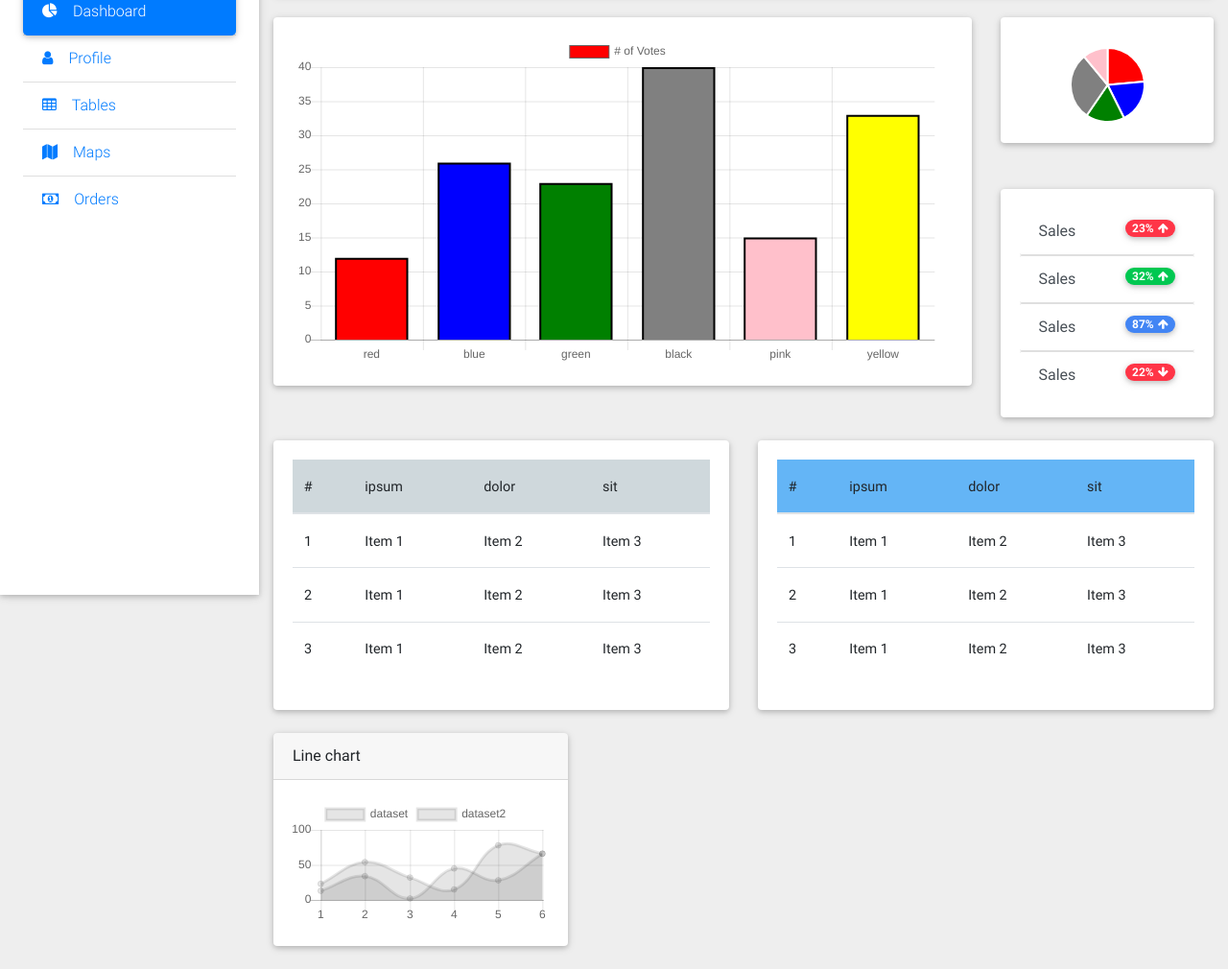
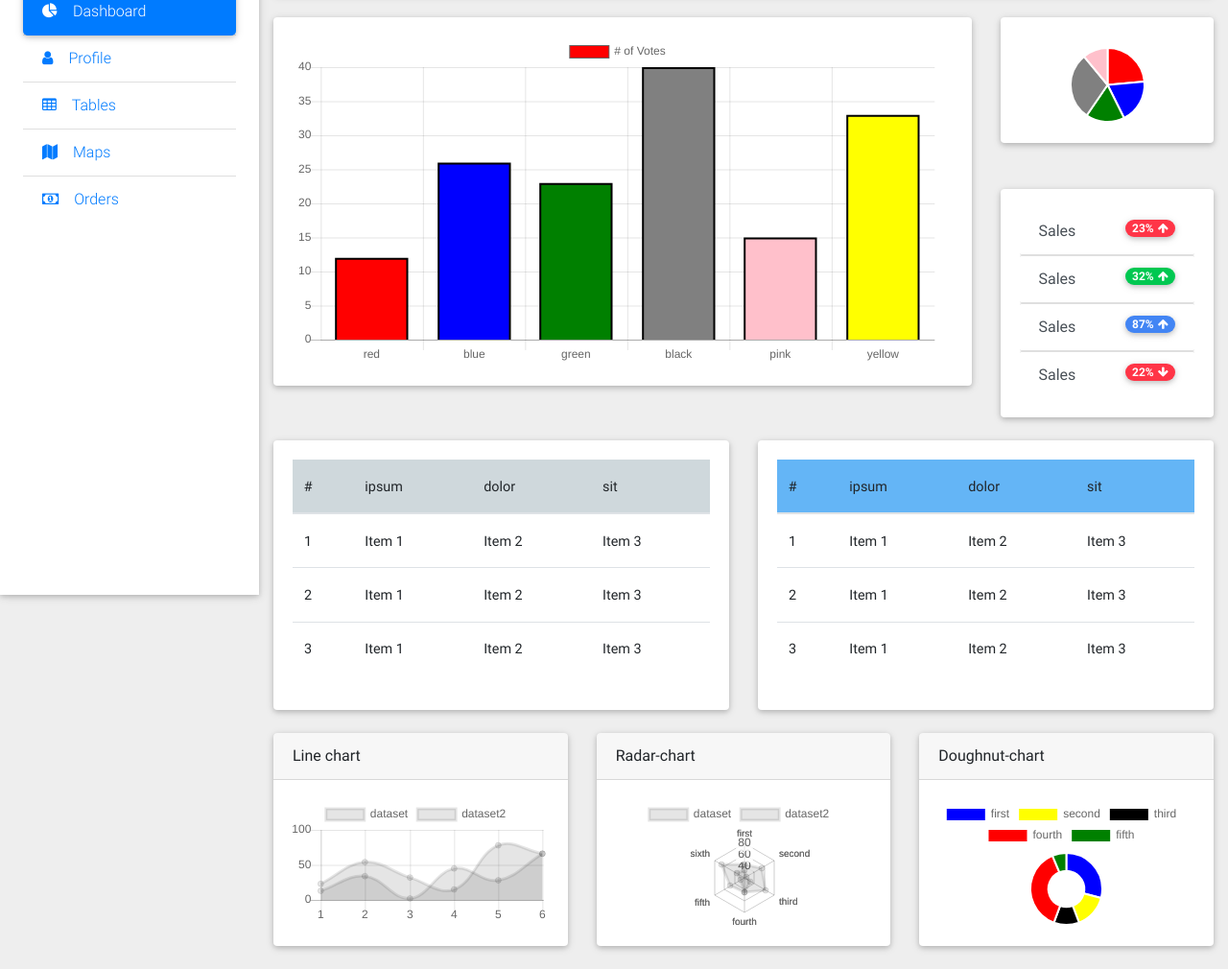
Before and after one commit to ArtemVeremienko/admin_panel, a plain HTML site: page index.html in a window 1280 px wide. Shown: the part 180-1190 px from the top of the page at 96% size. Drawn offline with Linux system fonts and the light colour scheme.

Commit message:
add radar and dughnut charts

```diff
--- a/index.html
+++ b/index.html
@@ -250,6 +250,28 @@
 						</div>
 					</div>
 				</div>
+
+				<div class="col-lg-4 col md-6 mb-4">
+					<div class="card">
+						<div class="card-header">
+							Radar-chart
+						</div>
+						<div class="card-body">
+							<canvas id="radarChart"></canvas>
+						</div>
+					</div>
+				</div>
+
+				<div class="col-lg-4 col md-6 mb-4">
+					<div class="card">
+						<div class="card-header">
+							Doughnut-chart
+						</div>
+						<div class="card-body">
+							<canvas id="doughnutChart"></canvas>
+						</div>
+					</div>
+				</div>
 			</div>
 
 		</div>
@@ -361,10 +383,57 @@
     				pointHighlightFill: '#fff',
     				pointHighlightStroke: 'yellow',
     				data: [13, 34, 2, 45, 28, 66]
-    			},
-    			],
+    			}
+    			]
     		}
-    	})
+    	});
+
+    	var ctxR = document.getElementById('radarChart').getContext('2d');
+    	var myRadarChart = new Chart(ctxR, {
+    		type: 'radar',
+    		data: {
+    			labels: ['first', 'second', 'third', 'fourth', 'fifth', 'sixth'],
+    			datasets: [
+    				{
+    				label: 'dataset',
+    				fillColor: 'black',
+    				strokeColor: 'red',
+    				pointColor: 'green',
+    				pointStrokeColor: '#fff',
+    				pointHighlightFill: '#fff',
+    				pointHighlightStroke: 'yellow',
+    				data: [43, 54, 62, 45, 48, 66]
+	    			},
+	    			{
+    				label: 'dataset2',
+    				fillColor: 'black',
+    				strokeColor: 'red',
+    				pointColor: 'green',
+    				pointStrokeColor: '#fff',
+    				pointHighlightFill: '#fff',
+    				pointHighlightStroke: 'yellow',
+    				data: [33, 24, 32, 45, 28, 36]
+    				}
+    			]
+    		}
+    	});
+
+    	var ctxD = document.getElementById('doughnutChart').getContext('2d');
+    	var myDoughnutChart = new Chart(ctxD, {
+    		type: 'doughnut',
+    		data: {
+    			labels: ['first', 'second', 'third', 'fourth', 'fifth'],
+    			datasets: [{
+    				data: [230, 120, 90, 301, 50],
+    				backgroundColor: ['blue', 'yellow', 'black', 'red', 'green'],
+    				hoverBackgroundColor: ['green', 'grey', 'pink', 'blue', 'red'],
+    			}]
+    		},
+    		options: {
+    			responsive: true
+    		}
+    	});
+
     </script>
 </body>
 
```
